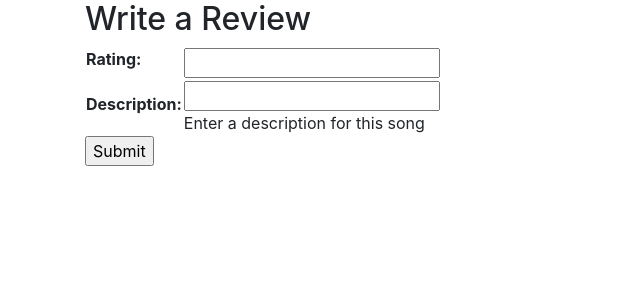
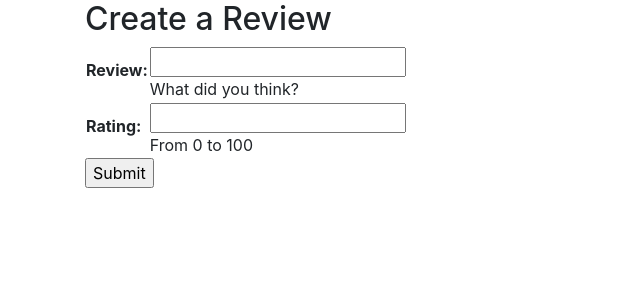
Before and after one commit to jswny/trackspot, a Django app: page /trackspot/song/1/reviewcreate/ in a window 1280 px wide. Shown: the part 56-356 px from the top of the page, without its empty margins (0-640 px from the left). Run offline with Django 3.2, Linux system fonts and the light colour scheme; data comes from the database, SQL or seed files in the repository; some libraries are stand-ins or nearby versions.

Commit message:
tried fixing association issues.

```diff
--- a/trackspot/forms.py
+++ b/trackspot/forms.py
@@ -4,9 +4,11 @@ from django.core.exceptions import ValidationError
 from django.utils.translation import ugettext_lazy as _
 
 class review_form(forms.Form):
-	review = forms.CharField(help_text = "Description:", max_length = 500)
-	rating = forms.PositiveIntegerField(help_text = "Rating:", validators=[MaxValueValidator(100)])
-	user = forms.CharField(help_text = "Username:", on_delete=models.CASCADE)
+	review = forms.CharField(help_text= "What did you think?", max_length = 500)
+	rating = forms.IntegerField(help_text = "From 0 to 100", max_value = 100)
+	#user = forms.CharField(help_text = "Your User ID", max_length = 100)
+	#song = forms.CharField(help_text = "Name of Song", max_length = 100)
+	#album = forms.CharField(help_text = "Name of Album", max_length = 100)
 
 class edit_profile_form(forms.Form):
 	name = forms.CharField(help_text="Your name.", max_length=50)
--- a/trackspot/templates/trackspot/review_form.html
+++ b/trackspot/templates/trackspot/review_form.html
@@ -3,13 +3,13 @@
 {% block content %}
 
 	<h2>
-		Write a Review
+		Create a Review
 	</h2>
 
 <form action="" method="post">
     {% csrf_token %}
     <table>
-    {{ form.as_table }}
+    {{ form }}
     </table>
     <input type="submit" value="Submit" />
 
--- a/trackspot/urls.py
+++ b/trackspot/urls.py
@@ -27,7 +27,8 @@ urlpatterns += [
 	path('album/<int:pk>/reviewcreate/', views.AlbumReviewCreate.as_view(), name = 'album_review_create'),
 	path('user/<int:pk>/reviewupdate/', views.AlbumReviewUpdate.as_view(), name = 'album_review_update'),
 	path('album/<int:pk>/reviewdelete/', views.AlbumReviewDelete.as_view(), name = 'album_review_delete'),
-	path('song/<int:pk>/reviewcreate/', views.SongReviewCreate.as_view(), name = 'song_review_create'),
+	path('song/<int:pk>/reviewcreate/', views.create_song_review, name = 'review_form'),
+	#path('user/<int:pk>/reviewcreate/', views.SongReviewCreate.as_view(), name = 'song_review_update'),
 	path('user/<int:pk>/reviewupdate/', views.SongReviewUpdate.as_view(), name = 'song_review_update'),
 	path('song/<int:pk>/reviewdelete/', views.SongReviewDelete.as_view(), name = 'song_review_delete'),
 
--- a/trackspot/views.py
+++ b/trackspot/views.py
@@ -263,7 +263,6 @@ from django.shortcuts import get_object_or_404
 from django.http import HttpResponseRedirect
 from django.urls import reverse
 from django.shortcuts import get_object_or_404
-from django.http import HttpResponseRedirect
 from django.urls import reverse
 from django.urls import reverse_lazy
 from django.views.generic.edit import UpdateView
@@ -337,15 +336,41 @@ class ArtistUpdate(UpdateView):
 class ArtistDelete(DeleteView):
 	model = Artist
 
+from .forms import review_form
+
+def create_song_review(request, pk):
+    song_review = get_object_or_404(Review, pk = pk)
+
+    # If this is a POST request then process the Form data
+    if request.method == 'POST':
+
+        # Create a form instance and populate it with data from the request (binding):
+        form = review_form(request.POST)
+
+        # Check if the form is valid:
+        if form.is_valid():
+            song_review.user = request.user
+            song_review.save()
+
+            # redirect to a new URL:
+            user_id = request.user.id
+            return reverse('user', kwargs={'pk':user_id})
+
+    # If this is a GET (or any other method) create the default form.
+    else:
+        form = review_form(initial={'review': '', 'rating': ''})
+    return render(request, 'trackspot/review_form.html', {'form': form, 'song_review': song_review})
+
 class SongReviewCreate(CreateView):
 	model = Review
-	fields = {'description', 'rating'}
-	initial = {'description': '', 'rating': ''}
-
+	fields = {'description', 'rating', 'user'}
+	initial = {'description': '', 'rating': '', 'user': ''}
 
 	def get_success_url(self):
 		song_id = self.request.song.id
 		return reverse('song', kwargs={'pk':song_id})
+
+
 
 class SongReviewUpdate(UpdateView):
 	model = Review
```
